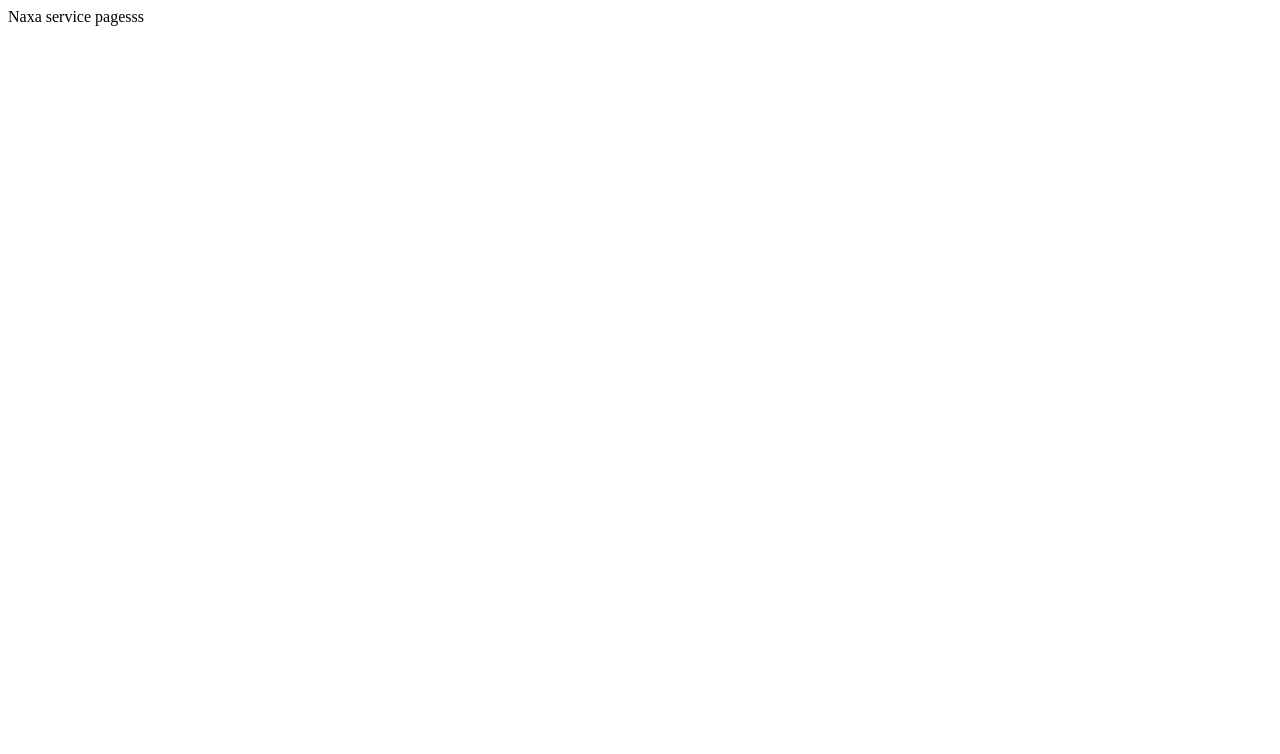
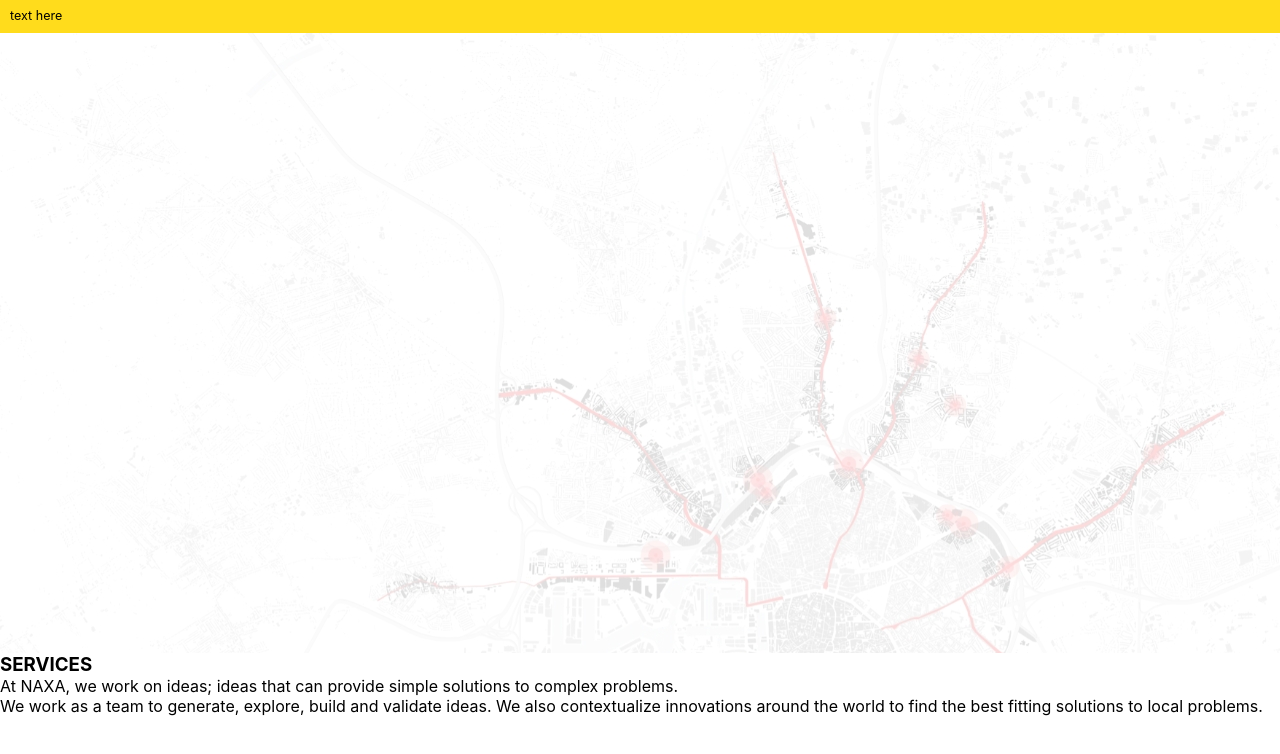
Before and after one commit to shannyushan/naxa-service, a React app: page / in a window 1280 px wide. Shown: the top 754 px of the page. Built offline with nearby package versions, Linux system fonts and the light colour scheme.

Commit message:
css file+ image loader

```diff
--- a/package.json
+++ b/package.json
@@ -31,8 +31,10 @@
     "@babel/preset-react": "^7.16.7",
     "babel-loader": "^8.2.5",
     "css-loader": "^6.7.1",
+    "file-loader": "^6.2.0",
     "html-webpack-plugin": "^5.5.0",
     "style-loader": "^3.3.1",
+    "url-loader": "^4.1.1",
     "webpack": "^5.72.0",
     "webpack-cli": "^4.9.2",
     "webpack-dev-server": "^4.8.1"
--- a/src/App.jsx
+++ b/src/App.jsx
@@ -1,9 +1,35 @@
-import React from 'react'
+import React, { useState, useEffect } from "react";
 
 function App() {
+  const [isloading, setIsLoading] = useState(true);
+
+  useEffect(() => {
+    setIsLoading(false);
+  });
   return (
-    <div>Naxa service pagesss</div>
-  )
+    <div>
+      <div className="topbar">
+        <p>text here</p>
+      </div>
+      {/* {navigation component} */}
+      <header>
+        <div className="banner"></div>
+        <div className="header-text">
+          <h3>SERVICES</h3>
+          <p>
+            At NAXA, we work on ideas; ideas that can provide simple solutions
+            to complex problems.
+          </p>
+          <p>
+            We work as a team to generate, explore, build and validate ideas. We
+            also contextualize innovations around the world to find the best
+            fitting solutions to local problems.
+          </p>
+        </div>
+      </header>
+      <main>{/* fetch data from api and map the data */}</main>
+    </div>
+  );
 }
 
-export default App
+export default App;
--- a/src/index.js
+++ b/src/index.js
@@ -1,7 +1,7 @@
 import React from 'react'
 import {createRoot} from 'react-dom/client';
 import App from "./App";
-
+import "./styles/main.css";
 
 const rootcontainer = document.getElementById("app-root");
 
--- /dev/null
+++ b/src/styles/main.css
@@ -0,0 +1,45 @@
+:root{
+    --topbarColor: "#ffdc1c";
+  }
+
+  *{
+    margin: 0;
+    padding: 0;
+    box-sizing: border-box;
+  }
+
+  html,body, #root{
+    width: 100%;
+    height: 100%;
+  }
+
+
+  body {
+    margin: 0;
+    font-family: -apple-system, BlinkMacSystemFont, 'Segoe UI', 'Roboto', 'Oxygen',
+      'Ubuntu', 'Cantarell', 'Fira Sans', 'Droid Sans', 'Helvetica Neue',
+      sans-serif;
+    -webkit-font-smoothing: antialiased;
+    -moz-osx-font-smoothing: grayscale;
+
+  }
+  .App {
+    /* max-width: 1400px;
+    margin: 0 auto; */
+    width: 100%;
+    height: 100%;
+  }
+
+  .topbar{
+    padding:7px 10px;
+    background: #ffdc1c;
+    font-size: .785rem;
+    line-height: 1.5;
+  }
+
+  .banner{
+    width: 100%;
+    min-height: 620px;
+    background-image: url("./../../public/banner.jpg");
+
+  }
--- a/webpack.common.js
+++ b/webpack.common.js
@@ -13,6 +13,7 @@ module.exports = {
   },
   module: {
     rules: [
+      { test: /\.(png|jpg|jpeg|svg)$/, use: ["file-loader"] },
       {
         test: /\.(js|jsx)$/,
         exclude: /node_modules/,
```
Also changed, not shown: public/banner.jpg (added), 1 other file (tests, documents, lock files or other folders).
